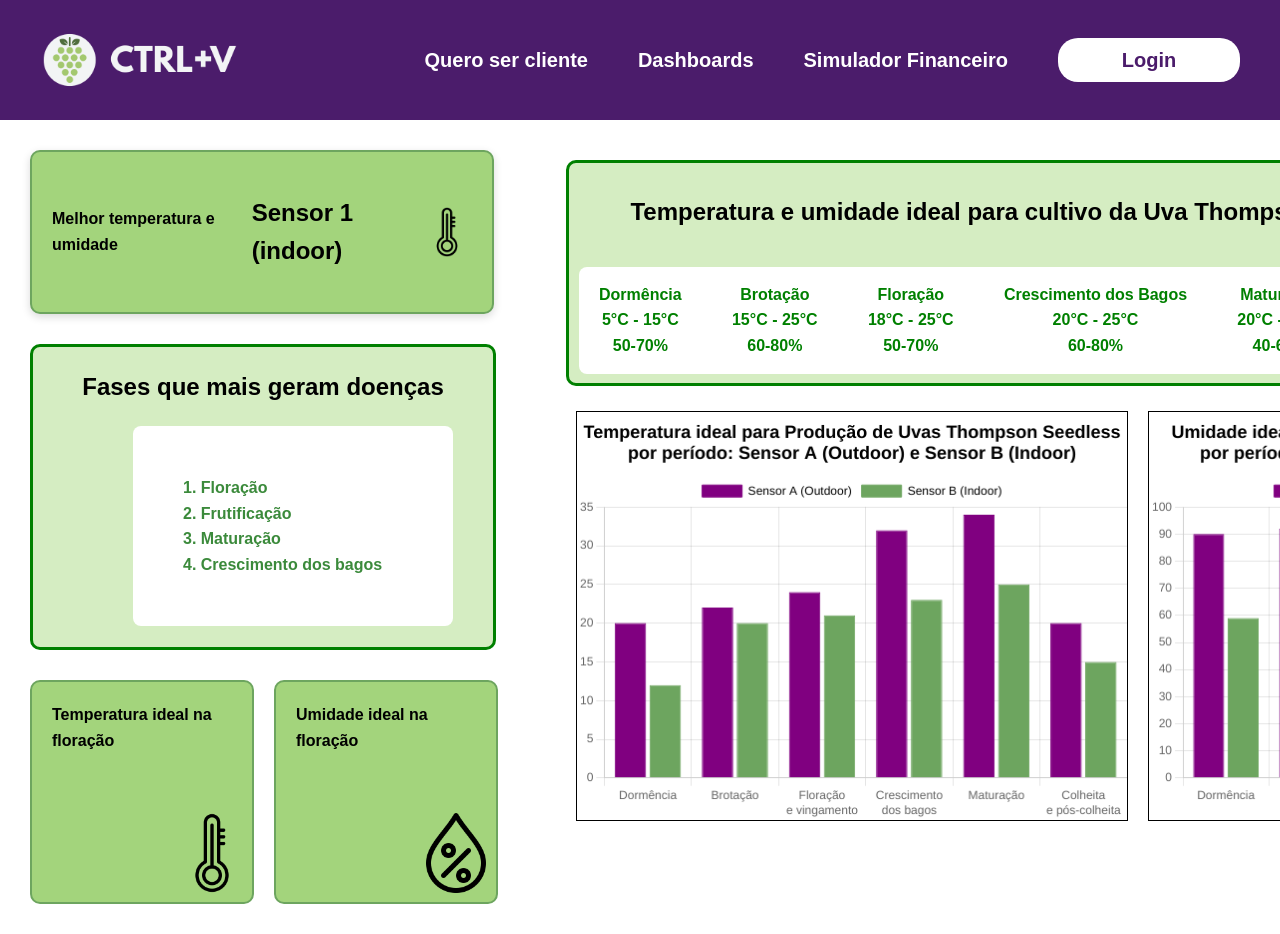
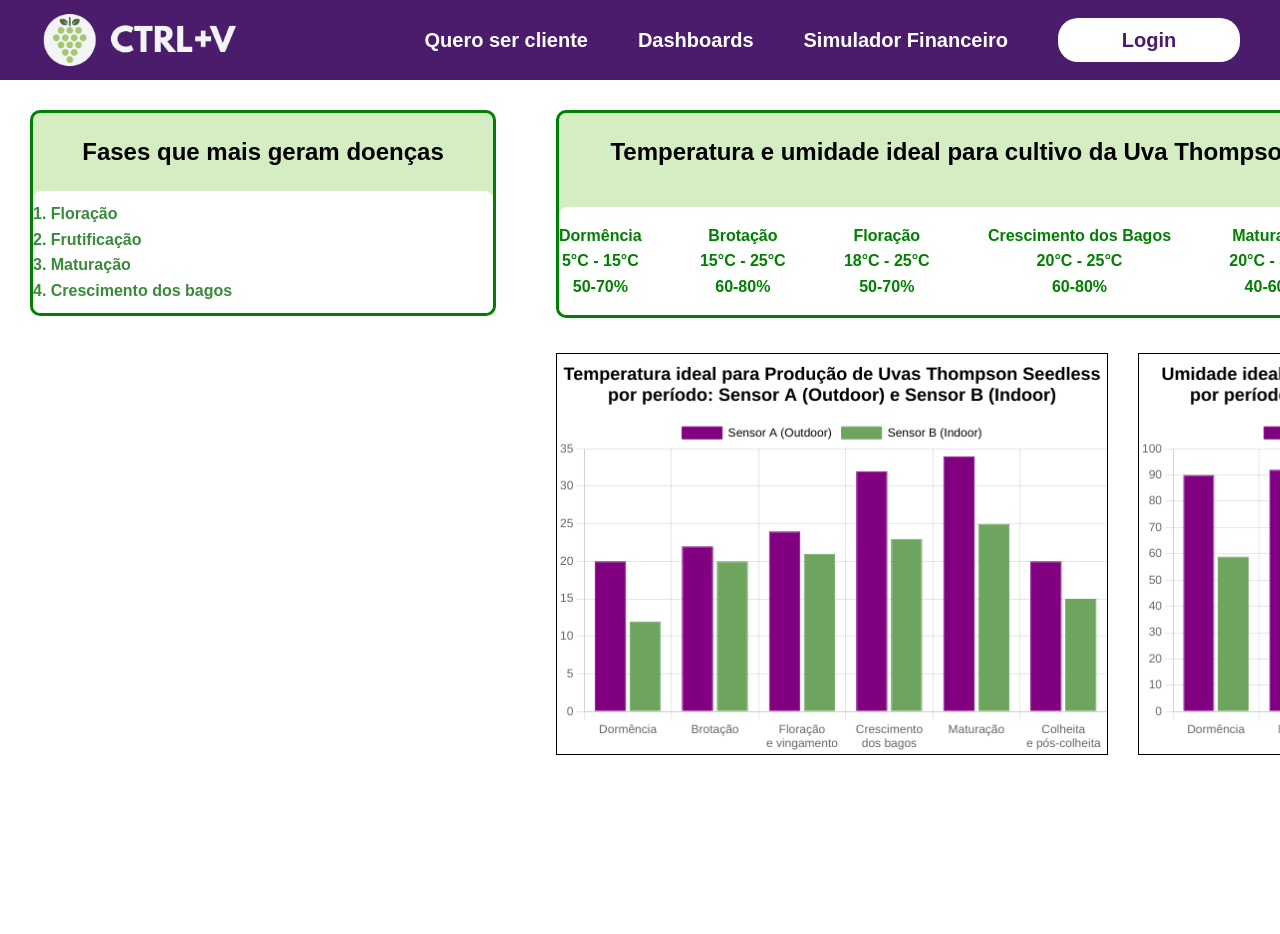
Before and after one commit to Ctrl-V-SPTech/Grupo, a plain HTML site: page Algoritimo/Site Ctrl+V/dashboards.html in a window 1280 px wide. Shown: the top 934 px of the page. After the commit the page ends 800 px from the top, so only its background shows below. Drawn offline with nearby package versions, Linux system fonts and the light colour scheme.

Commit message:
reajustes no layout

```diff
--- a/Algoritimo/Site Ctrl+V/Login.css
+++ b/Algoritimo/Site Ctrl+V/Login.css
@@ -9,7 +9,7 @@ header {
     display: flex;
     justify-content: space-between;
     align-items: center;
-    height: 120px;
+    height: 80px;
     padding-left: 40px;
     padding-right: 40px;
     background-color: #4b1c6b;
--- a/Algoritimo/Site Ctrl+V/MVV.css
+++ b/Algoritimo/Site Ctrl+V/MVV.css
@@ -9,7 +9,7 @@ header {
     display: flex;
     justify-content: space-between;
     align-items: center;
-    height: 120px;
+    height: 80px;
     padding-left: 40px;
     padding-right: 40px;
     background-color: #4b1c6b;
--- a/Algoritimo/Site Ctrl+V/cadastro.css
+++ b/Algoritimo/Site Ctrl+V/cadastro.css
@@ -9,7 +9,7 @@ header {
     display: flex;
     justify-content: space-between;
     align-items: center;
-    height: 120px;
+    height: 80px;
     padding-left: 40px;
     padding-right: 40px;
     background-color: #4b1c6b;
--- a/Algoritimo/Site Ctrl+V/dashboards.css
+++ b/Algoritimo/Site Ctrl+V/dashboards.css
@@ -11,7 +11,7 @@ header {
   display: flex;
   justify-content: space-between;
   align-items: center;
-  height: 120px;
+  height: 80px;
   padding-left: 40px;
   padding-right: 40px;
   background-color: #4b1c6b;
@@ -72,29 +72,12 @@ nav ul a {
     justify-content: space-between;
 }
 
-.melhortemp {
-  background-color: #a3d47c;
-  border: 2px solid #6da55f;
-  border-radius: 10px;
-  padding: 20px;
-  font-family: Arial, sans-serif;
-  font-weight: 700;
-  color: #000;
+.container1 {
   display: flex;
-  justify-content: space-between;
-  align-items: center;
-  width: 420px;
-  height: 120px;
+  flex-direction: column;
+  gap: 15px;
   margin: 30px;
-  box-shadow: 0 3px 8px rgba(0, 0, 0, 0.15);
 }
-
-.melhortemp .metricas {
-    display: flex;
-    width: 50px;
-    height: 50px;
-}
-
 
 .fasesrisco {
   border: 3px solid green;
@@ -102,8 +85,7 @@ nav ul a {
   border-radius: 10px;
   align-content: center;
   width: 460px;
-  height: 300px;
-  margin: 30px;
+  height: 200px;
 }
 
 
@@ -122,58 +104,15 @@ nav ul a {
   color: rgb(59, 138, 59);
   font-weight: 800;
   border-radius: 8px;
-  width: 270px;
-  height: 200px;
-  padding-left: 50px;
-  margin-left: 100px;
-  margin-bottom: 20px;
+  width: 460px;
+  height: 122px;
 }
-
-.cards {
-  display: flex;
-  flex-direction: row;
-  justify-content: space-between;
-  align-items: center;
-
-  background-color: transparent;
-  border: none;
-  width: 400px;
-  margin: 30px;
-  gap: 20px;
-}
-
-.cardtemp,
-.cardumi {
-  background-color: #a3d47c;
-  border: 2px solid #6da55f;
-  border-radius: 10px;
-  padding: 20px;
-  font-family: Arial, sans-serif;
-  font-weight: bold;
-  color: #000;
-
-  display: flex;
-  justify-content: space-between;
-  flex-direction: column;
-  width: 180px;
-  height: 180px;
-}
-
-.cards .metricas {
-    display: flex;
-    width: 80px;
-    height: 80px;
-    padding-top: 60px;
-    padding-left: 120px;
-}
-
-
 
 .container2 {
   display: flex;
   flex-direction: column;
-  gap: 25px;
-  margin: 40px;
+  gap: 15px;
+  margin: 30px;
 }
 
 
@@ -185,9 +124,7 @@ nav ul a {
   justify-content: space-between;
   color: #000;
   width: 900px;
-  height: 200px;
   border-radius: 10px;
-  padding: 10px;
 }
 
 .ideal-info h2 {
@@ -203,25 +140,32 @@ nav ul a {
   align-items: center;
   background-color: white;
   color: #000;
-  padding: 15px 20px;
   border-radius: 8px;
-
+  height: 108px;
 }
 
 .fases2 div {
   text-align: center;
   color: green;
-  gap: 20px;
 
 }
 
 .charts {
   display: flex;
-  justify-content: space-between;
+  justify-content: center;
+  align-items: center;
+  width: 100%;
+  gap: 30px; /* espaçamento entre os gráficos */
+  margin-top: 20px;
+}
+
+.chart {
+  display: flex;
+  justify-content: center;
+  align-items: center;
 }
 
 canvas {
-    margin: 0 10px 0 10px;
-    border: 1px solid black;
-    background-color: white;
+  border: 1px solid black;
+  background-color: white;
 }
--- a/Algoritimo/Site Ctrl+V/dashboards.html
+++ b/Algoritimo/Site Ctrl+V/dashboards.html
@@ -2,7 +2,7 @@
 <html lang="en">
 <head>
     <meta charset="UTF-8">
-    <meta name="viewport" content="width=device-width, initial-scale=0.8">
+    <meta name="viewport" content="width=device-width, initial-scale=1.0">
     <title>Document</title>
     <link rel="stylesheet" href="dashboards.css" />
     <link rel="icon" href="../public/assets/icon/Logo.png" />
@@ -28,11 +28,6 @@
 
     <div class="containerpai">
     <div class="container1">
-        <div class="melhortemp">
-            Melhor temperatura e umidade
-            <h2>Sensor 1 (indoor)</h2>
-            <img class="metricas" src="./imagens_uvas/temperature.png" alt="">
-        </div>
         <div class="fasesrisco">
             <h2>Fases que mais geram doenças</h2>
             <div class="fases">
@@ -43,31 +38,18 @@
         </div>
         </div>
 
-       <div class="cards">
-  <div class="cardtemp">
-    Temperatura ideal na floração
-    <img class="metricas" src="./imagens_uvas/temperature.png" alt="">
-  </div>
-
-  <div class="cardumi">
-    Umidade ideal na floração
-    <img class="metricas" src="./imagens_uvas/humidity.png" alt="">
-  </div>
-</div>
-
-
     </div>
 
   <div class="container2">
   <div class="ideal-info">
     <h2>Temperatura e umidade ideal para cultivo da Uva Thompson Seedless</h2> <br>
     <div class="fases2">
-      <div><strong>Dormência</strong><br>5°C - 15°C<br>50-70%</div>
-      <div><strong>Brotação</strong><br>15°C - 25°C<br>60-80%</div>
-      <div><strong>Floração</strong><br>18°C - 25°C<br>50-70%</div>
-      <div><strong>Crescimento dos Bagos</strong><br>20°C - 25°C<br>60-80%</div>
-      <div><strong>Maturação</strong><br>20°C - 30°C<br>40-60%</div>
-      <div><strong>Colheita</strong><br>10°C - 20°C<br>80-90%</div>
+      <div><b>Dormência</b><br>5°C - 15°C<br>50-70%</div>
+      <div><b>Brotação</b><br>15°C - 25°C<br>60-80%</div>
+      <div><b>Floração</b><br>18°C - 25°C<br>50-70%</div>
+      <div><b>Crescimento dos Bagos</b><br>20°C - 25°C<br>60-80%</div>
+      <div><b>Maturação</b><br>20°C - 30°C<br>40-60%</div>
+      <div><b>Colheita</b><br>10°C - 20°C<br>80-90%</div>
     </div>
   </div>
 
--- a/Algoritimo/Site Ctrl+V/dashindividual.css
+++ b/Algoritimo/Site Ctrl+V/dashindividual.css
@@ -3,7 +3,7 @@ body {
   font-family: Arial, sans-serif;
   line-height: 1.6;
   color: #fff;
-  background: linear-gradient(90deg, #291339 0%, #ffffff 100%);
+  background: #ffffff;
 }
 
 header {
@@ -11,7 +11,7 @@ header {
   display: flex;
   justify-content: space-between;
   align-items: center;
-  height: 120px;
+  height: 80px;
   padding: 0 40px;
   background-color: #4b1c6b;
 }
--- a/Algoritimo/Site Ctrl+V/index.css
+++ b/Algoritimo/Site Ctrl+V/index.css
@@ -9,7 +9,7 @@ header {
     display: flex;
     justify-content: space-between;
     align-items: center;
-    height: 120px;
+    height: 80px;
     padding-left: 40px;
     padding-right: 40px;
     background-color: #4b1c6b;
@@ -70,7 +70,7 @@ nav ul a {
     background: url(imagens_uvas/uva_bandeija.png);
     background-size: cover;
     background-position: center;
-    height: 750px;
+    height: 650px;
 }
 
 
@@ -151,9 +151,6 @@ nav ul a {
     text-decoration: none;
 }
 
-.container3 .card:hover {
-  box-shadow: inset 0 0 0 5px #4a772f;
-}
 
 .card span {
     color: #4b1c6b;
--- a/Algoritimo/Site Ctrl+V/nossaequipe.css
+++ b/Algoritimo/Site Ctrl+V/nossaequipe.css
@@ -9,7 +9,7 @@ header {
     display: flex;
     justify-content: space-between;
     align-items: center;
-    height: 120px;
+    height: 80px;
     padding-left: 40px;
     padding-right: 40px;
     background-color: #4b1c6b;
--- a/Algoritimo/Site Ctrl+V/simulador.css
+++ b/Algoritimo/Site Ctrl+V/simulador.css
@@ -11,7 +11,7 @@ header {
   display: flex;
   justify-content: space-between;
   align-items: center;
-  height: 120px;
+  height: 80px;
   padding-left: 40px;
   padding-right: 40px;
   background-color: #4b1c6b;
```
Also changed, not shown: Algoritimo/Site Ctrl+V/MVV.html (+4 -6 lines), Algoritimo/Site Ctrl+V/cadastro.html (+1 -1 lines), Algoritimo/Site Ctrl+V/dashindividual.html (+1 -1 lines), Algoritimo/Site Ctrl+V/index.html (+5 -8 lines), Algoritimo/Site Ctrl+V/login.html (+1 -1 lines), Algoritimo/Site Ctrl+V/nossaequipe.html (+1 -1 lines), Algoritimo/Site Ctrl+V/simulador.html (+1 -1 lines).
